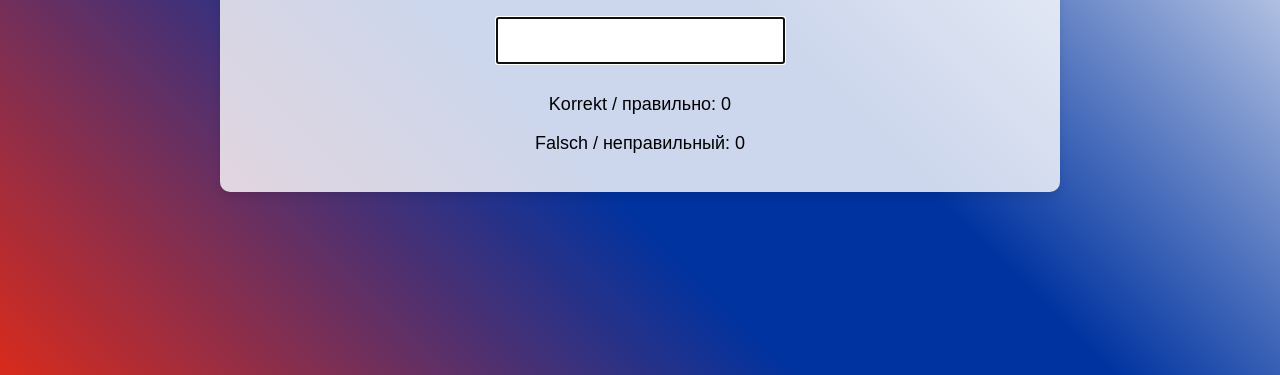
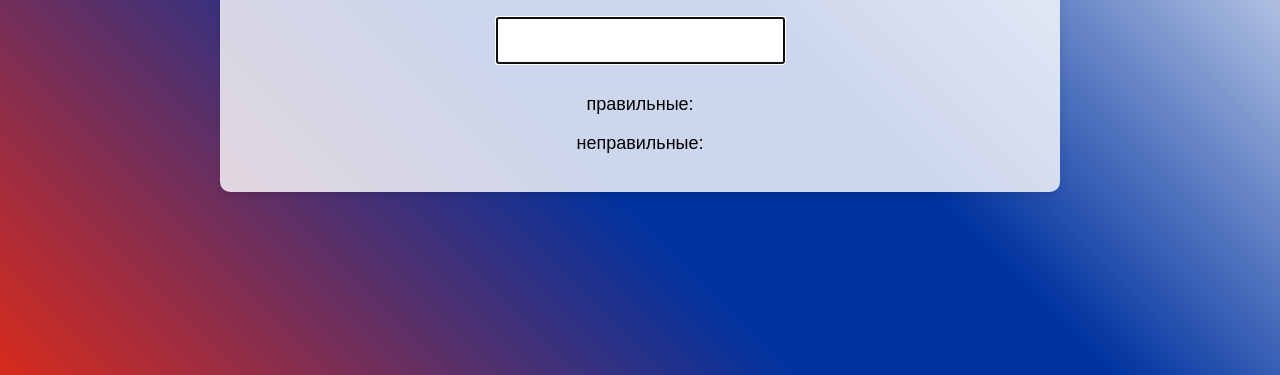
Before and after one commit to NicoFilips/TypeBridge, a plain HTML site: page index.html in a window 1280 px wide. Both pictures are taken after a click on the button 605 px from the left and 237 px from the top of the page. Shown: the part 441-816 px from the top of the page. Drawn offline with nearby package versions, Linux system fonts and the light colour scheme.

Commit message:
feat: status labels also change language

```diff
--- a/index.html
+++ b/index.html
@@ -27,8 +27,8 @@
         <input type="text" id="userInput" disabled />
             <div id="feedback"></div>
         <div id="scoreBoard">
-            <p>Korrekt / правильно: <span id="correctCount">0</span></p>
-            <p>Falsch / неправильный: <span id="incorrectCount">0</span></p>
+            <p id="correctLabel">Correct: <span id="correctCount">0</span></p>
+            <p id="incorrectLabel">Wrong: <span id="incorrectCount">0</span></p>
         </div>
     </div>
     <script src="https://cdn.jsdelivr.net/particles.js/2.0.0/particles.min.js"></script>
--- a/script.js
+++ b/script.js
@@ -39,6 +39,8 @@ const wordDisplay = document.getElementById("wordDisplay");
 const userInput = document.getElementById("userInput");
 const correctCountEl = document.getElementById("correctCount");
 const incorrectCountEl = document.getElementById("incorrectCount");
+let correctCountLabel = document.getElementById("correctLabel")
+let incorrectCountLabel = document.getElementById("incorrectLabel")
 const feedback = document.getElementById("feedback");
 
 function createReverseMapping(mapping) {
@@ -121,12 +123,16 @@ displayNewLetter();
 document.getElementById('russianLanguage').addEventListener('click', function() {
     currentLanguage = 'Russian';
     header.textContent = 'Практикуйте свои навыки раскладки клавиатуры!';
+    correctCountLabel.textContent = 'правильные:';
+    incorrectCountLabel.textContent = 'неправильные:';
     unlockAndFocusTextbox();
 });
 
 document.getElementById('ukrainianLanguage').addEventListener('click', function() {
     currentLanguage = 'Ukrainian';
     header.textContent = 'Практикуйте свої навички клавіатури!';
+    correctCountLabel.textContent = 'правильно:';
+    incorrectCountLabel.textContent = 'неправильно:';
     unlockAndFocusTextbox();
 });
 
```
